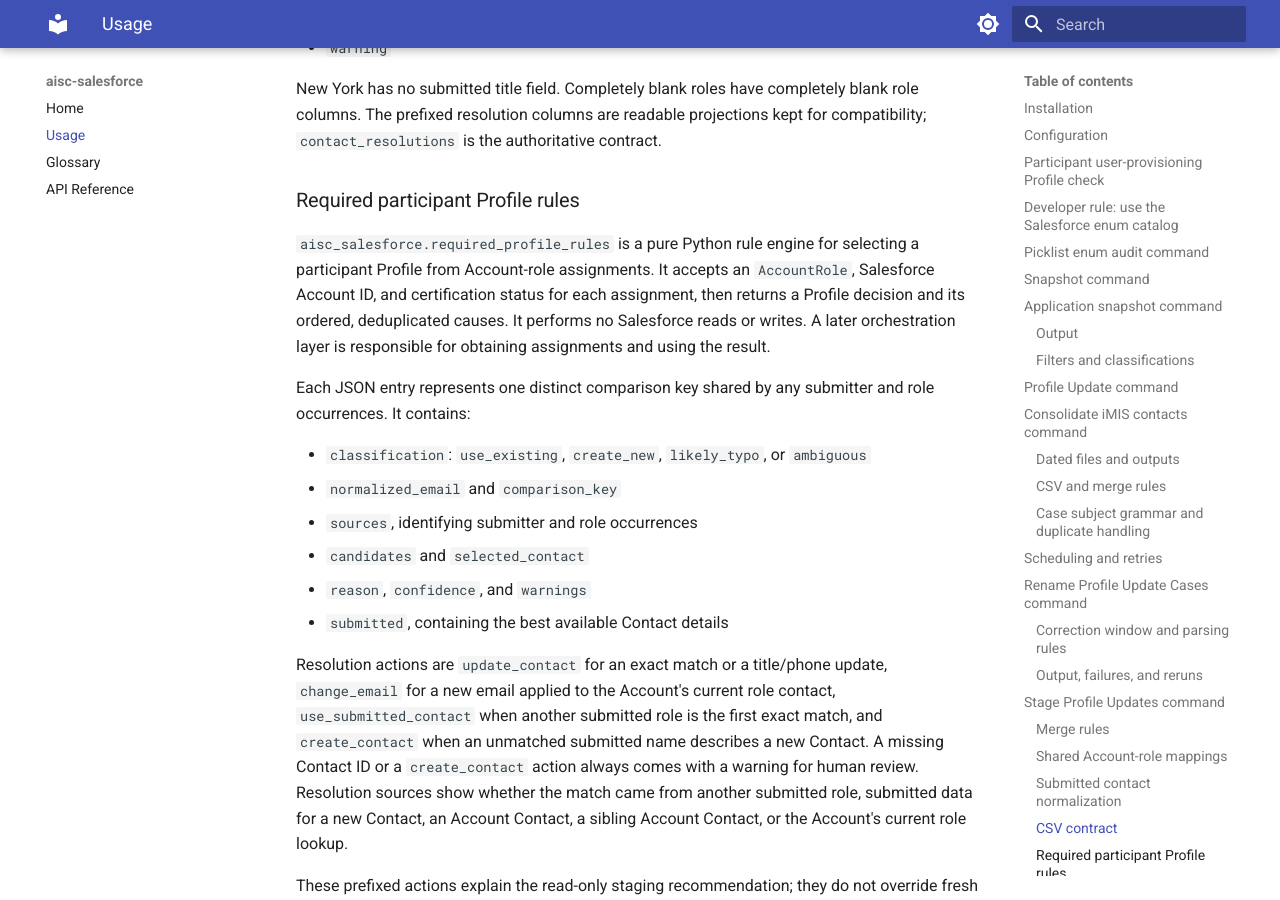
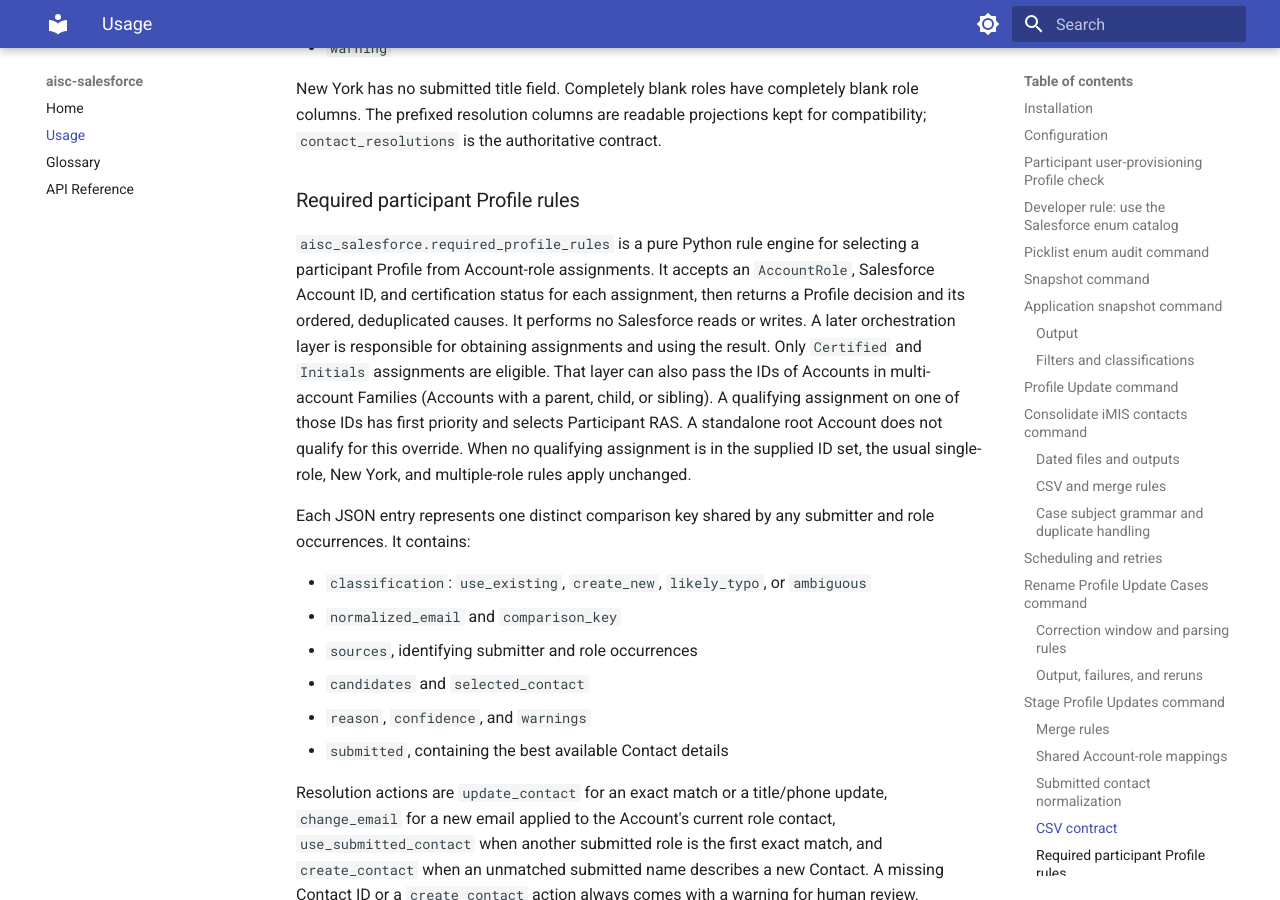
Before and after one commit to MauxBoyle/aisc-sf, an MkDocs documentation site: the page built from docs/usage.md, in a window 1280 px wide and 900 px high, scrolled down 13319 px. Built offline with MkDocs 1.6.1 and Material for MkDocs 9.7.7, drawn with Linux system fonts in a browser that asks for light colours.

Commit message:
feat: prioritize RAS for multi-account families

```diff
--- a/docs/usage.md
+++ b/docs/usage.md
@@ -606,7 +606,13 @@ selecting a participant Profile from Account-role assignments. It accepts an
 `AccountRole`, Salesforce Account ID, and certification status for each
 assignment, then returns a Profile decision and its ordered, deduplicated
 causes. It performs no Salesforce reads or writes. A later orchestration layer
-is responsible for obtaining assignments and using the result.
+is responsible for obtaining assignments and using the result. Only
+`Certified` and `Initials` assignments are eligible. That layer can also pass
+the IDs of Accounts in multi-account Families (Accounts with a parent, child,
+or sibling). A qualifying assignment on one of those IDs has first priority and
+selects Participant RAS. A standalone root Account does not qualify for this
+override. When no qualifying assignment is in the supplied ID set, the usual
+single-role, New York, and multiple-role rules apply unchanged.
 
 Each JSON entry represents one distinct comparison key shared by any submitter
 and role occurrences. It contains:
```
Also changed, not shown: README.md (+6 -1 lines), docs/api.md (+5 -1 lines), docs/glossary.md (+5 -0 lines), 2 other files.
